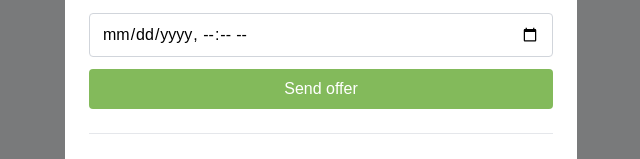
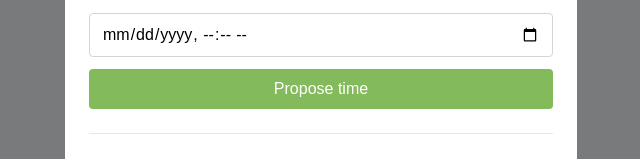
Before and after one commit to charlottemoche/pickle, a React (Vite) app: page / in a window 1280 px wide. Both pictures are taken after a click on the button "Decline". Shown: the part 432-591 px from the top of the page, without its empty margins (319-959 px from the left). Built offline with nearby package versions, Linux system fonts and the light colour scheme; a web font is replaced by a local one.

Commit message:
language

```diff
--- a/src/components/Form.jsx
+++ b/src/components/Form.jsx
@@ -40,7 +40,7 @@ export default function Form() {
           onClick={handleOffer}
           className="mt-3 w-full bg-brand text-white px-4 py-2 rounded"
         >
-          Send offer
+          Propose time
         </button>
       </div>
 
```
